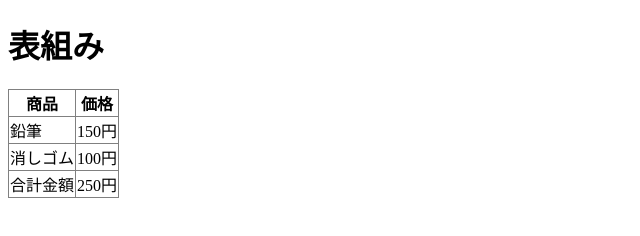
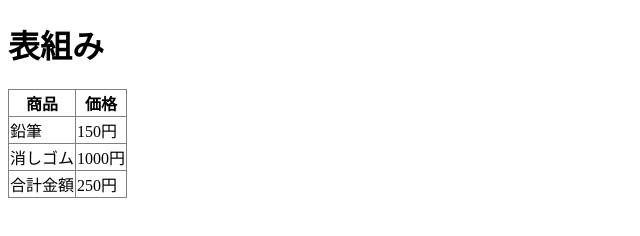
Before and after one commit to SocialdesignAoi/html_sample_07, a plain HTML site: page index.html in a window 1280 px wide. Shown: the full height of the page, 0-640 px from the left. Drawn offline with Linux system fonts and the light colour scheme.

Commit message:
Update index.html

```diff
--- a/index.html
+++ b/index.html
@@ -26,7 +26,7 @@
            </tr>
            <tr>
                 <td>消しゴム</td>
-                <td>100円</td>
+                <td>1000円</td>
            </tr>
       </tbody>
   </table>
```
